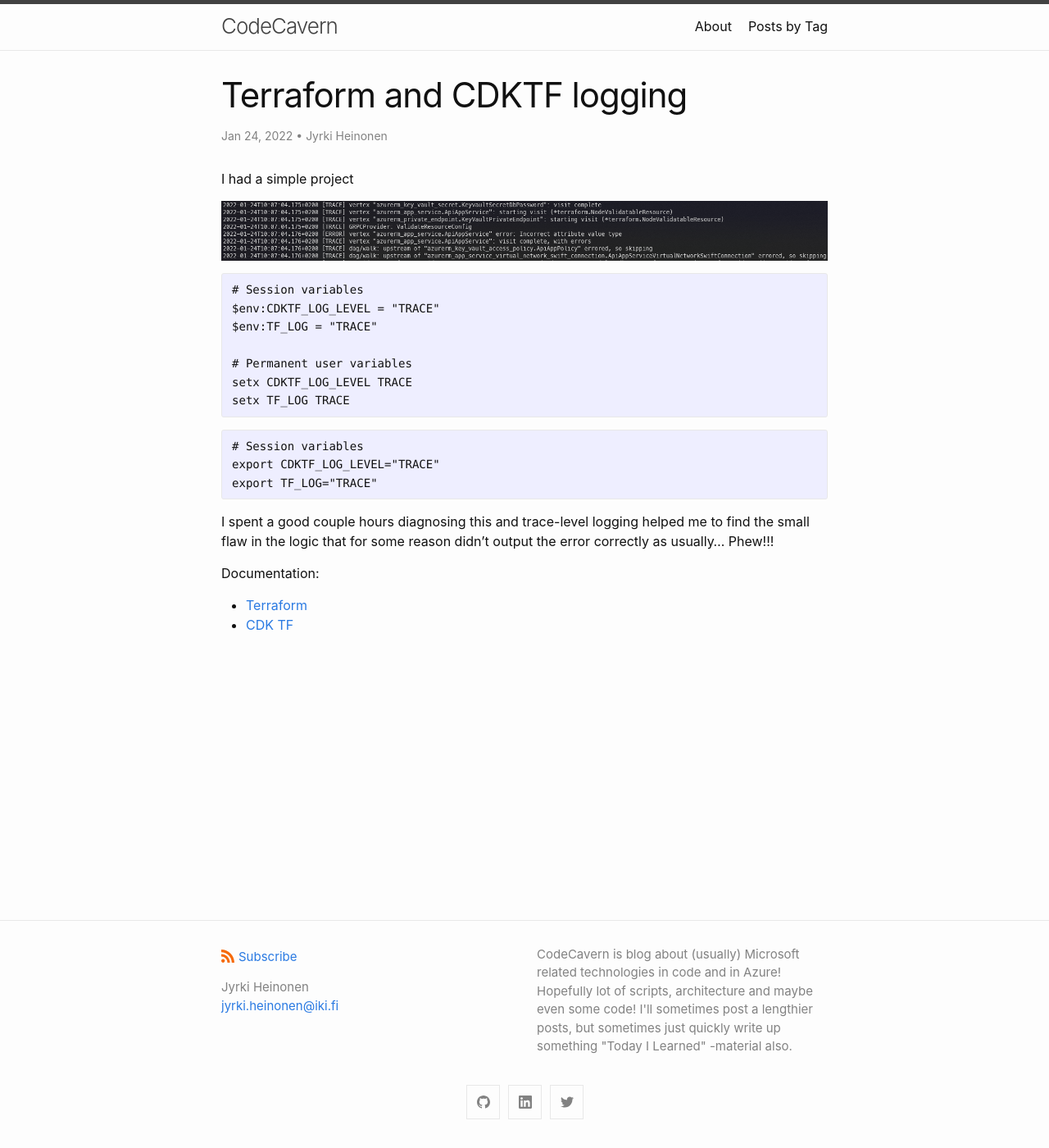
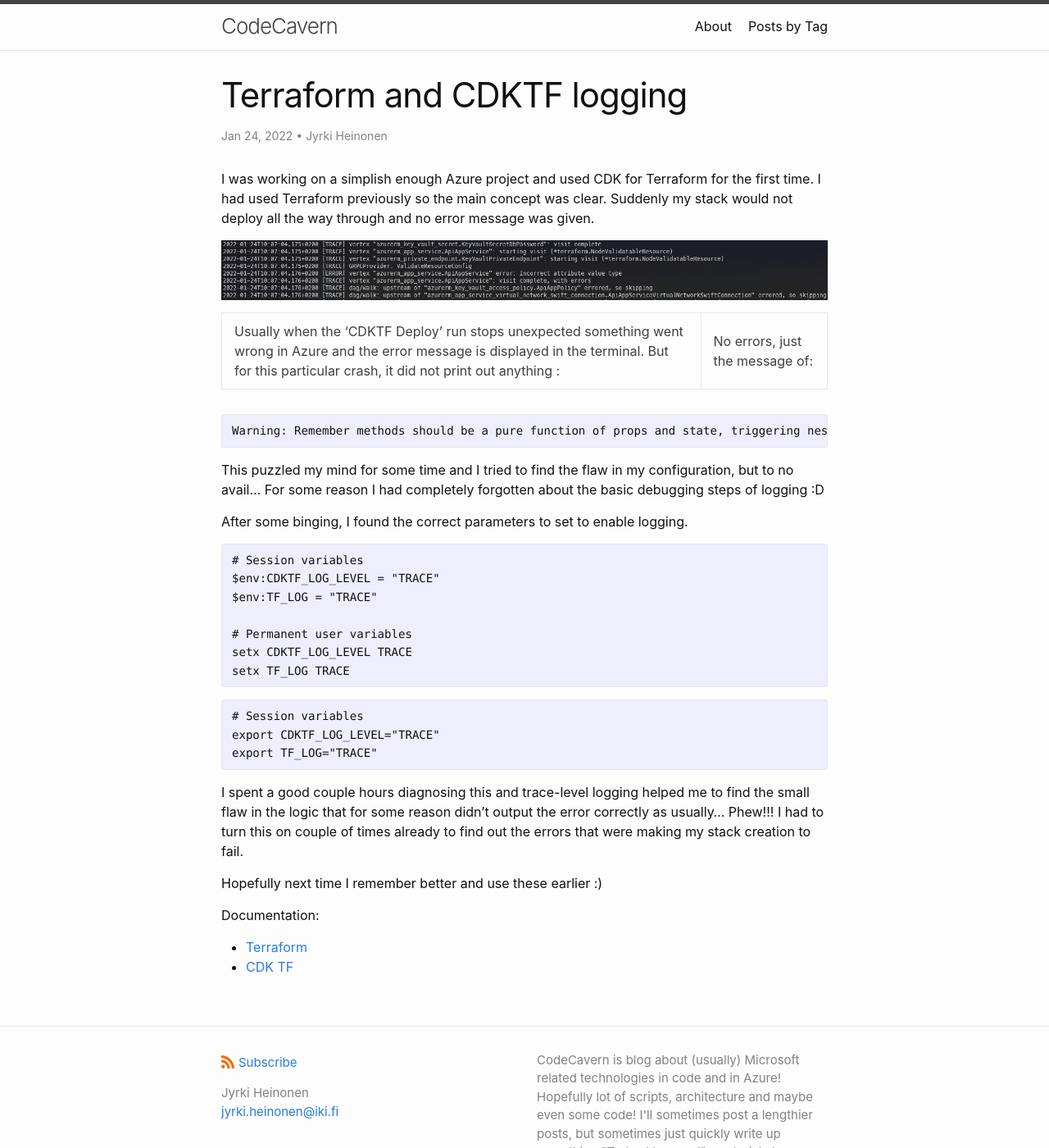
Before and after one commit to JyrkiHei/CodeCavern, a Jekyll site: the page built from _posts/2022-01-24-Terraform-and-CDKTF-logging.md, in a window 1280 px wide and 1400 px high. Shown: the whole window at 82% size. Built offline with Jekyll 4.4.1, drawn with Linux system fonts in a browser that asks for light colours; comment, search, counter and statistics services are not loaded.

Commit message:
Finished text

````diff
--- a/_posts/2022-01-24-Terraform-and-CDKTF-logging.md
+++ b/_posts/2022-01-24-Terraform-and-CDKTF-logging.md
@@ -8,12 +8,20 @@
 tags: Terraform CDKTF Logging
 ---
 
-I had a simple project
+I was working on a simplish enough Azure project and used CDK for Terraform for the first time. I had used Terraform previously so the main concept was clear. Suddenly my stack would not deploy all the way through and no error message was given.
 <!--more-->
 
 ![Renewal](/assets/img/2022/01/cdktf-trace-logging.png)
 
+Usually when the 'CDKTF Deploy' run stops unexpected something went wrong in Azure and the error message is displayed in the terminal. But for this particular crash, it did not print out anything :| No errors, just the message of:
 
+```
+Warning: Remember methods should be a pure function of props and state, triggering nested component updates from render is not allowed. If necessary, trigger nested updates in ComponenDidUpdate.
+```
+
+This puzzled my mind for some time and I tried to find the flaw in my configuration, but to no avail... For some reason I had completely forgotten about the basic debugging steps of logging :D
+
+After some binging, I found the correct parameters to set to enable logging.
 
 ``` Powershell
 # Session variables
@@ -31,7 +39,9 @@
 export TF_LOG="TRACE"
 ```
 
-I spent a good couple hours diagnosing this and trace-level logging helped me to find the small flaw in the logic that for some reason didn't output the error correctly as usually... Phew!!!
+I spent a good couple hours diagnosing this and trace-level logging helped me to find the small flaw in the logic that for some reason didn't output the error correctly as usually... Phew!!! I had to turn this on couple of times already to find out the errors that were making my stack creation to fail.
+
+Hopefully next time I remember better and use these earlier :)
 
 Documentation:
 - [Terraform](https://www.terraform.io/internals/debugging)
````
